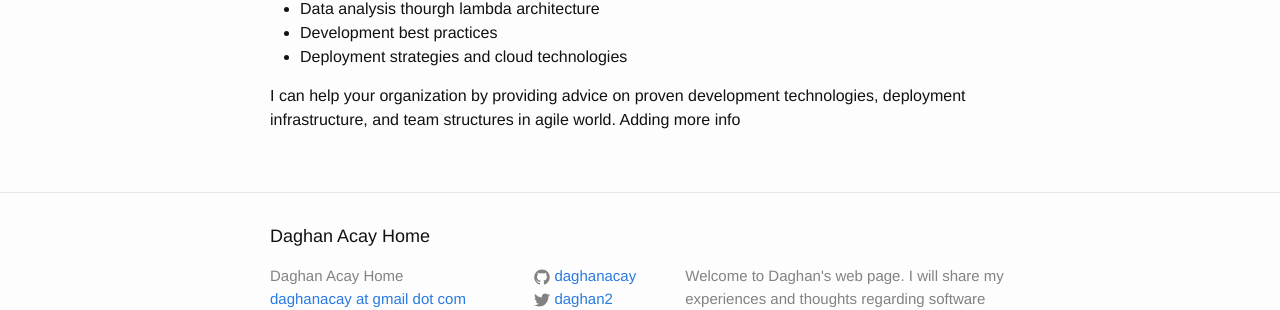
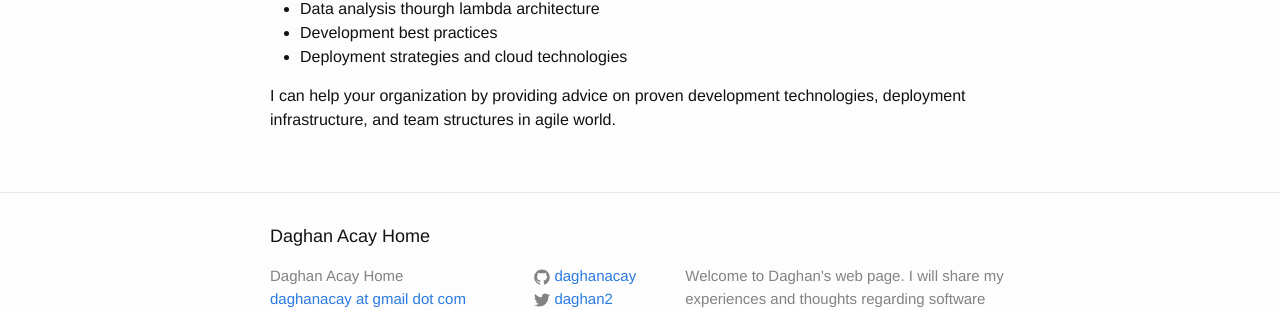
Before and after one commit to daghanacay/daghanacay.github.io, a Jekyll site: the page built from about.md, in a window 1280 px wide. Shown: the part 302-612 px from the top of the page. Built offline with Jekyll 4.4.1, drawn with Linux system fonts in a browser that asks for light colours.

```diff
--- a/about.md
+++ b/about.md
@@ -13,4 +13,4 @@ I am a technology enthusiast. I am an expert in Java and OSGi. I also use other
 * Development best practices
 * Deployment strategies and cloud technologies
 
-I can help your organization by providing advice on proven development technologies, deployment infrastructure, and team structures in agile world. Adding more info
+I can help your organization by providing advice on proven development technologies, deployment infrastructure, and team structures in agile world.
```
Also changed, not shown: _posts/2016-09-11-EasyIotReady.md (added, +20 -0 lines), assets/img/Developers_Guide.jpg (added).
